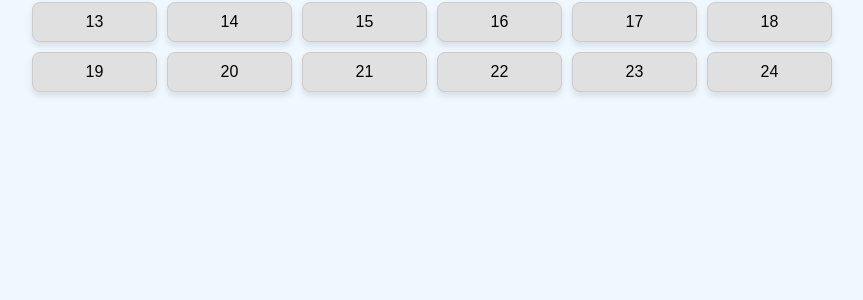
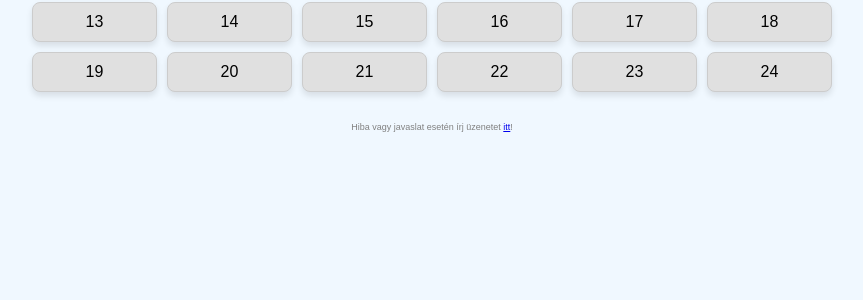
Before and after one commit to szirakivili/web, a PHP site: page /advent-vh/index.html in a window 1280 px wide. Shown: the part 249-549 px from the top of the page, without its empty margins (208-1071 px from the left). Run offline with PHP 8.4, Linux system fonts and the light colour scheme.

Commit message:
added messenger link

```diff
--- a/advent-vh/index.html
+++ b/advent-vh/index.html
@@ -36,6 +36,7 @@
         <div class="day-card locked" data-day="23">23</div>
         <div class="day-card locked" data-day="24">24</div>
     </div>
+    <p class="messenger-link">Hiba vagy javaslat esetén írj üzenetet <a href="https://m.me/vilmoskortee">itt</a>!</p>
 
     <div class="modal" id="modal">
         <div class="modal-content">
--- a/advent-vh/styles.css
+++ b/advent-vh/styles.css
@@ -7,6 +7,13 @@ body {
     margin: 0;
     padding: 20px;
 }
+
+.messenger-link {
+    margin-top: 30px;
+    font-size: 9px;
+    color: grey;
+}
+
 .calendar {
     display: grid;
     grid-template-columns: repeat(6, 1fr);
```
